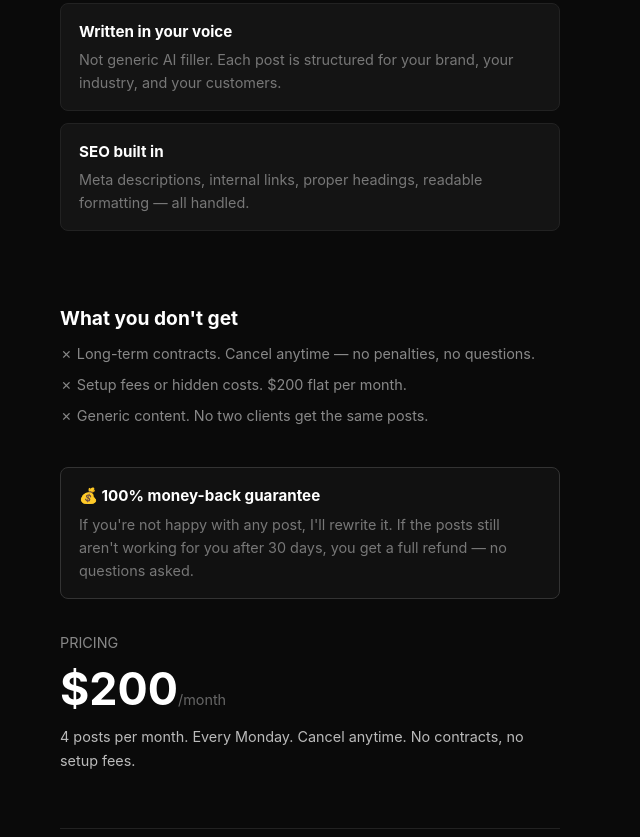
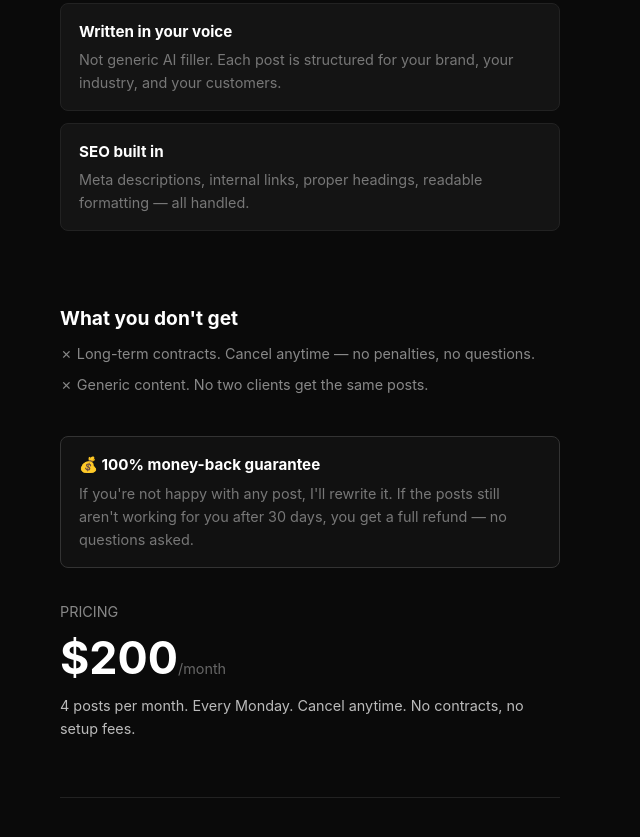
Before and after one commit to Bennyboy0789/blog-service, a website: page index.html in a window 1280 px wide. Shown: the part 1255-2092 px from the top of the page, without its empty margins (0-640 px from the left). Drawn offline with Linux system fonts and the light colour scheme.

Commit message:
Remove setup fees line from dont-get section

```diff
--- a/index.html
+++ b/index.html
@@ -228,7 +228,7 @@
   <h2>What you don't get</h2>
   <div style="display:grid; gap:8px; margin-bottom:40px;">
     <p style="color:#888;">✗ Long-term contracts. Cancel anytime — no penalties, no questions.</p>
-    <p style="color:#888;">✗ Setup fees or hidden costs. $200 flat per month.</p>
+
     <p style="color:#888;">✗ Generic content. No two clients get the same posts.</p>
   </div>
 
```
